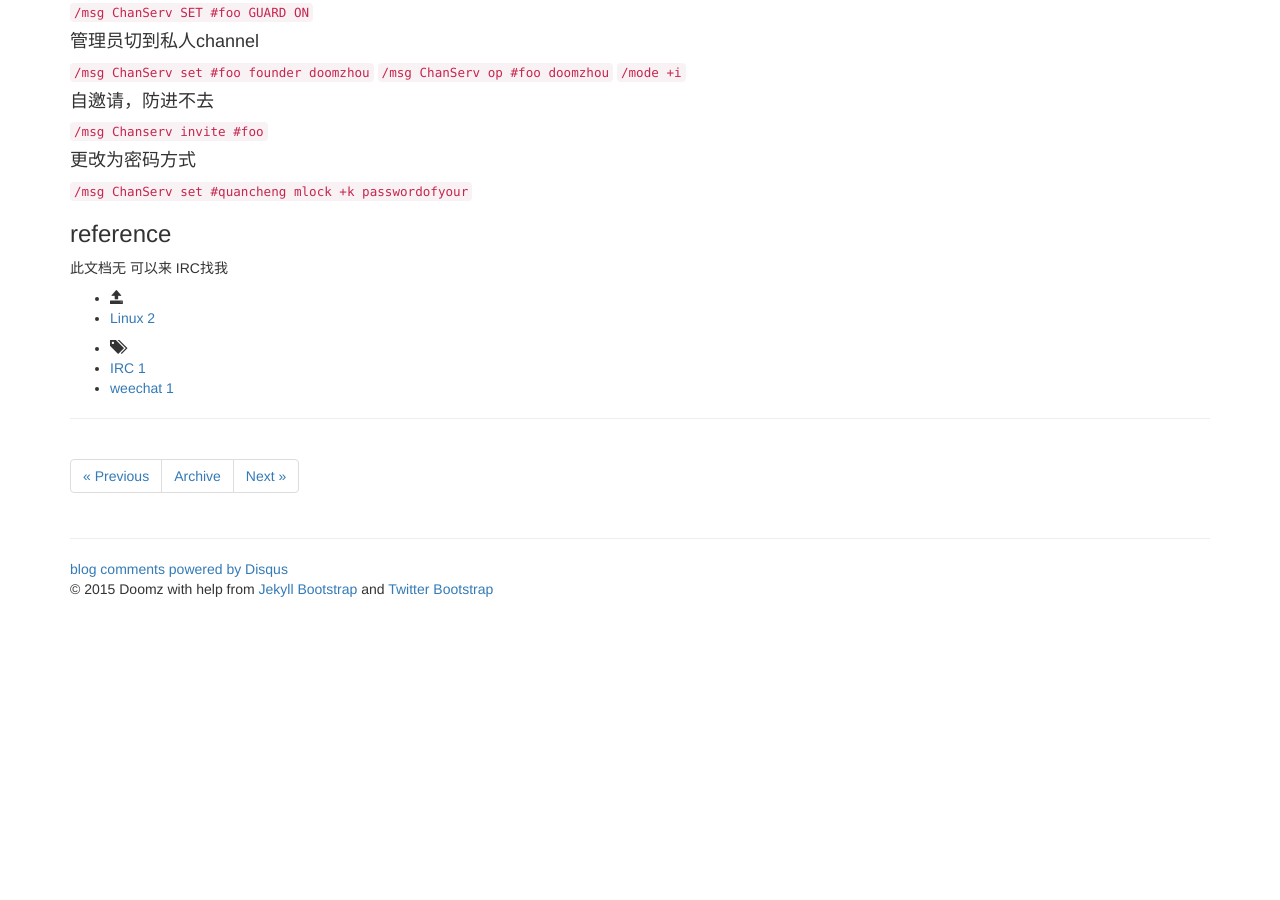
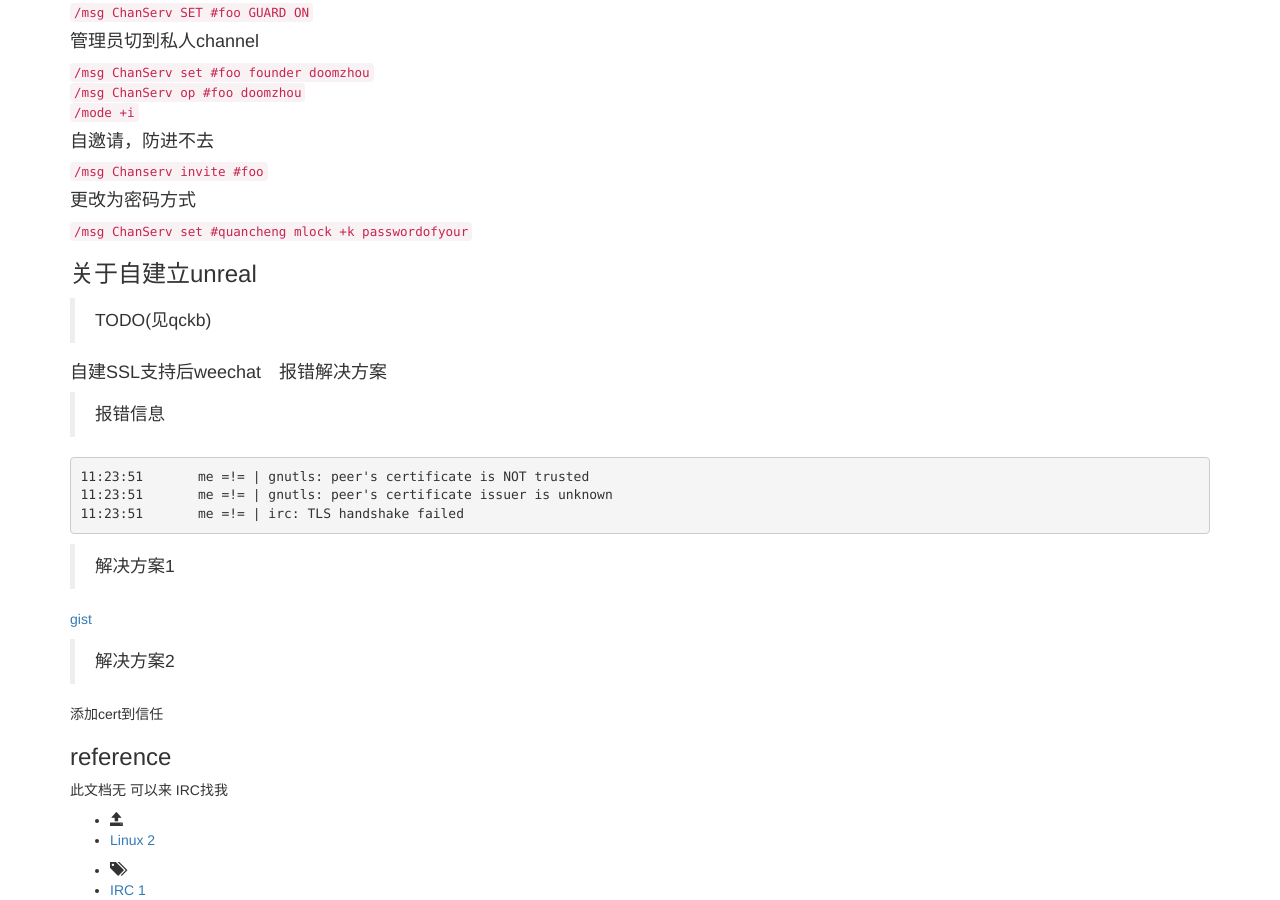
Before and after one commit to doomzhou/doomzhou.github.io, a Jekyll site: the page built from _posts/2015-03-11-IRC-weechat-ChanServ.md, in a window 1280 px wide and 900 px high, scrolled down 1049 px. Built offline with Jekyll 4.4.1, drawn with Linux system fonts in a browser that asks for light colours; nearby versions of some CDN libraries; library files that are not in the unit come from our copies; comment, search, counter and statistics services are not loaded; before the commit the page ends 1658 px from its top, so only the background shows below that.

Commit message:
update irc

```diff
--- a/_posts/2015-03-11-IRC-weechat-ChanServ.md
+++ b/_posts/2015-03-11-IRC-weechat-ChanServ.md
@@ -67,5 +68,27 @@
 
 `/msg ChanServ set #quancheng mlock +k passwordofyour`
 
+###关于自建立unreal
+
+>TODO(见qckb)
+
+####自建SSL支持后weechat　报错解决方案
+
+>报错信息
+
+{% highlight bash %}
+11:23:51       me =!= | gnutls: peer's certificate is NOT trusted
+11:23:51       me =!= | gnutls: peer's certificate issuer is unknown
+11:23:51       me =!= | irc: TLS handshake failed
+{% endhighlight bash %}
+
+>解决方案1
+
+[gist](https://github.com/gitterHQ/gitter/issues/459)
+
+>解决方案2
+
+添加cert到信任
+
 ###reference
 此文档无 可以来 IRC找我
```
Also changed, not shown: other parts of _posts/2015-03-11-IRC-weechat-ChanServ.md (+1 -0 lines).
